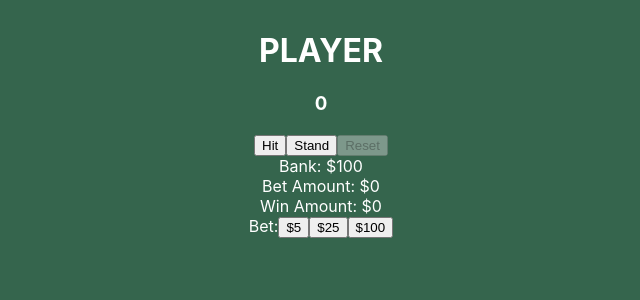
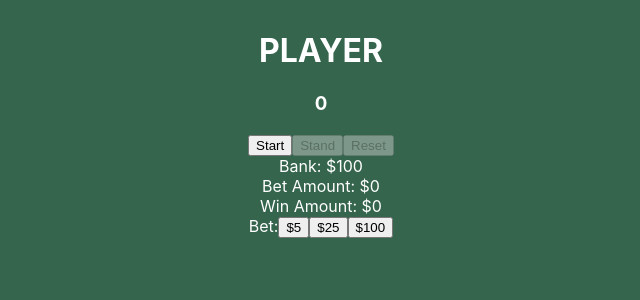
Before and after one commit to klee0589/blackjack, a React (Create React App) app: page / in a window 1280 px wide. Shown: the top 300 px of the page, without its empty margins (319-959 px from the left). Built offline with nearby package versions, Linux system fonts and the light colour scheme; no server answers.

Commit message:
clean up

```diff
--- a/src/components/BlackJack/MidPanel.js
+++ b/src/components/BlackJack/MidPanel.js
@@ -20,14 +20,14 @@ const MidPanel = ({
     return <div className="mid-panel">
         <button disabled={gameIsOver || userStands} onClick={() => {
             console.log(userCards)
-            if (userCards?.length >= 2) {
+            if (userCards.length >= 2) {
                 getOneCardFromDeck({ deckId, getOneCards, setUserCards })
             } else {
                 getInitialCards({ deckId, getTwoCards, setUserCards, setDealersCards });
             }
             setGameStart(gameStart => !gameStart)
-        }}>Hit</button>
-        <button disabled={gameIsOver || userStands} onClick={() => setUserStands(true)}>Stand</button>
+        }}>{userCards.length >= 2 ? "Hit" : "Start"}</button>
+        <button disabled={(userStands || gameIsOver) || (userCards.length < 2)} onClick={() => setUserStands(true)}>Stand</button>
         <button disabled={!userStands && !gameIsOver} onClick={() => {
             reset()
             setGameStart(gameStart => !gameStart)
@@ -38,15 +38,15 @@ const MidPanel = ({
         <div>
             <form>
                 <label form="bet">Bet:</label>
-                <button disabled={(userStands || gameIsOver) || ((money - betAmount) < 5)} onClick={(e) => {
+                <button disabled={(userCards.length >= 2) || ((money - betAmount) < 5)} onClick={(e) => {
                     e.preventDefault()
                     setBetAmount(betAmount => betAmount + 5)
                 }}>$5</button>
-                <button disabled={(userStands || gameIsOver) || ((money - betAmount) < 25)} onClick={(e) => {
+                <button disabled={(userCards.length >= 2) || ((money - betAmount) < 25)} onClick={(e) => {
                     e.preventDefault()
                     setBetAmount(betAmount => betAmount + 25)
                 }}>$25</button>
-                <button disabled={(userStands || gameIsOver) || ((money - betAmount) < 100)} onClick={(e) => {
+                <button disabled={(userCards.length >= 2) || ((money - betAmount) < 100)} onClick={(e) => {
                     e.preventDefault()
                     setBetAmount(betAmount => betAmount + 100)
                 }}>$100</button>
--- a/src/components/BlackJackTable.js
+++ b/src/components/BlackJackTable.js
@@ -29,16 +29,6 @@ const BlackJackTable = ({ deckId }) => {
         setBetAmount(0)
     }
 
-    // const nextHand = () => {
-    //     getInitialCards({ deckId, getTwoCards, setUserCards, setDealersCards });
-    // }
-
-    // useEffect(() => {
-    //     if (deckId) {
-    //         getInitialCards({ deckId, getTwoCards, setUserCards, setDealersCards });
-    //     }
-    // }, [deckId])
-
     useEffect(() => {
         if (playersValue >= 21 || dealersValue >= 21) {
             setGameIsOver(true)
@@ -47,11 +37,11 @@ const BlackJackTable = ({ deckId }) => {
         if (userStands) {
             setGameIsOver(true);
             if (playersValue > 21 || (dealersValue <= 21 && dealersValue > playersValue)) {
-                setMoney(prevAmount => prevAmount - (betAmount * 2));
+                setMoney(prevAmount => prevAmount - betAmount);
                 setBetAmount(0);
                 setWinner("DEALER Wins!");
             } else if (dealersValue > 21 || (playersValue <= 21 && playersValue > dealersValue)) {
-                setMoney(prevAmount => prevAmount + (betAmount * 2));
+                setMoney(prevAmount => prevAmount + betAmount);
                 setBetAmount(0);
                 setWinner("PLAYER Wins!");
             } else {
```
